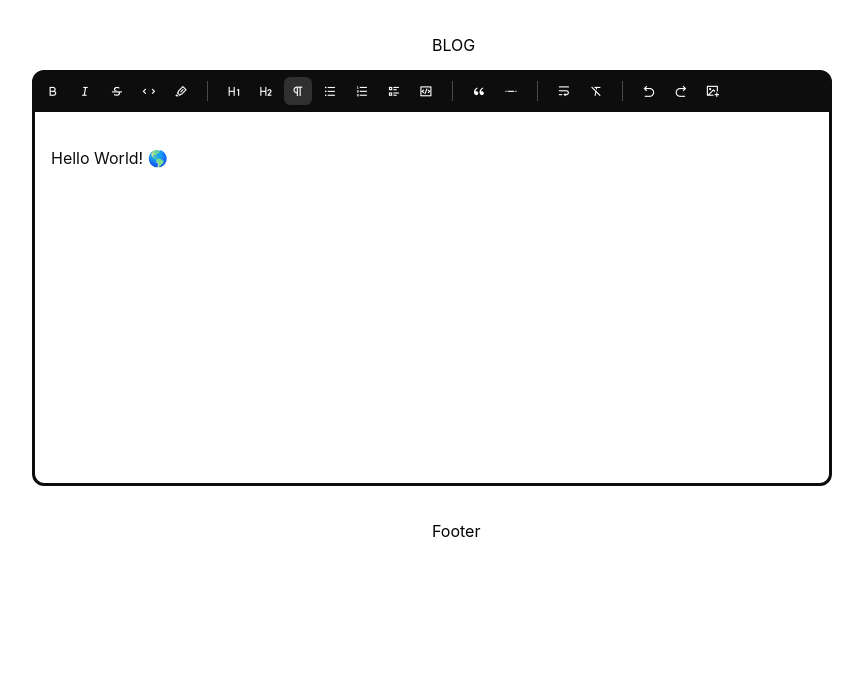
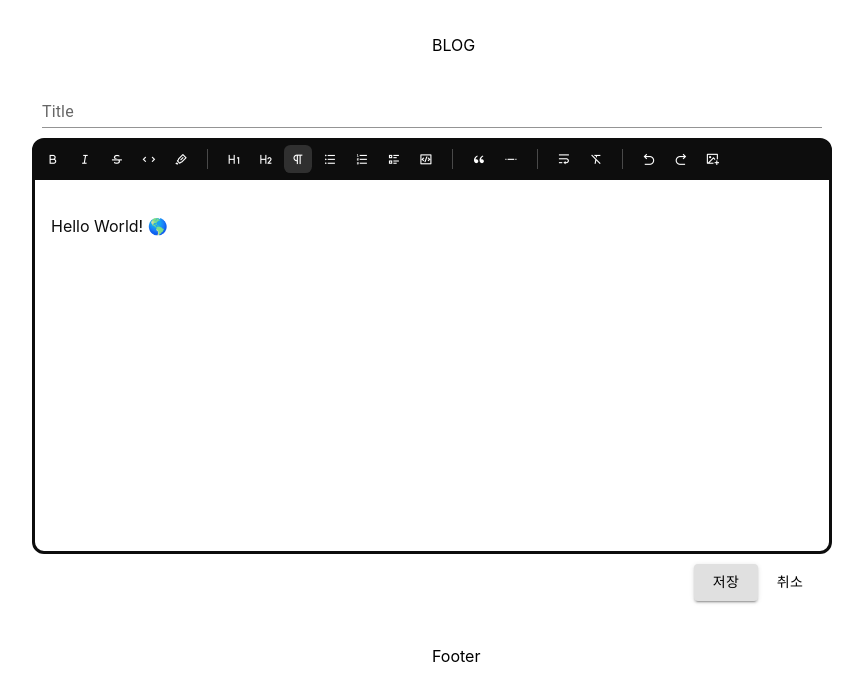
Before and after one commit to ttony-kim/blog-front, a Next.js app: page /post/edit in a window 1280 px wide. Shown: the top 700 px of the page, without its empty margins (208-1071 px from the left). Built offline with nearby package versions, Linux system fonts and the light colour scheme.

Commit message:
feat: Post 저장 기능 추가
1. Post 저장 기능 추가

```diff
--- a/component/editor/index.jsx
+++ b/component/editor/index.jsx
@@ -7,10 +7,13 @@ import { EditorContent, useEditor } from "@tiptap/react";
 import StarterKit from "@tiptap/starter-kit";
 import MenuBar from "./menuBar";
 
-export default function Editor() {
+export default function Editor({ setData }) {
   const editor = useEditor({
     extensions: [StarterKit, Highlight, TaskList, TaskItem, Image, Dropcursor],
     content: `<p>Hello World! 🌎️</p>`,
+    onUpdate: ({ editor }) => {
+      setData(editor.getHTML());
+    },
   });
 
   return (
--- a/pages/post/edit.jsx
+++ b/pages/post/edit.jsx
@@ -1,9 +1,53 @@
+import { Box, Button, TextField } from "@mui/material";
+import { useRouter } from "next/router";
+import { useState } from "react";
 import Editor from "../../component/editor";
 
 export default function PostEdit() {
+  const [data, setData] = useState();
+  const [title, setTitle] = useState("");
+
+  const router = useRouter();
+
+  const onClick = async () => {
+    if (confirm("저장하시겠습니까?")) {
+      await fetch("/api/posts", {
+        method: "POST",
+        headers: { "Content-Type": "application/json" },
+        body: JSON.stringify({ title, content: data }),
+      }).then(({ status }) => {
+        if (status === 200) {
+          alert("저장되었습니다.");
+          router.push("/post");
+        }
+      });
+    }
+  };
+
+  const onChange = (e) => {
+    setTitle(e.target.value);
+  };
+
   return (
     <>
-      <Editor />
+      <Box sx={{ margin: "10px" }}>
+        <TextField
+          fullWidth
+          id="title"
+          label="Title"
+          variant="standard"
+          onChange={onChange}
+        />
+      </Box>
+      <Editor setData={setData} />
+      <Box sx={{ margin: "10px", display: "block", textAlign: "right" }}>
+        <Button variant="contained" onClick={onClick} color="inherit">
+          저장
+        </Button>
+        <Button onClick={() => router.push("/post")} color="inherit">
+          취소
+        </Button>
+      </Box>
     </>
   );
 }
```
